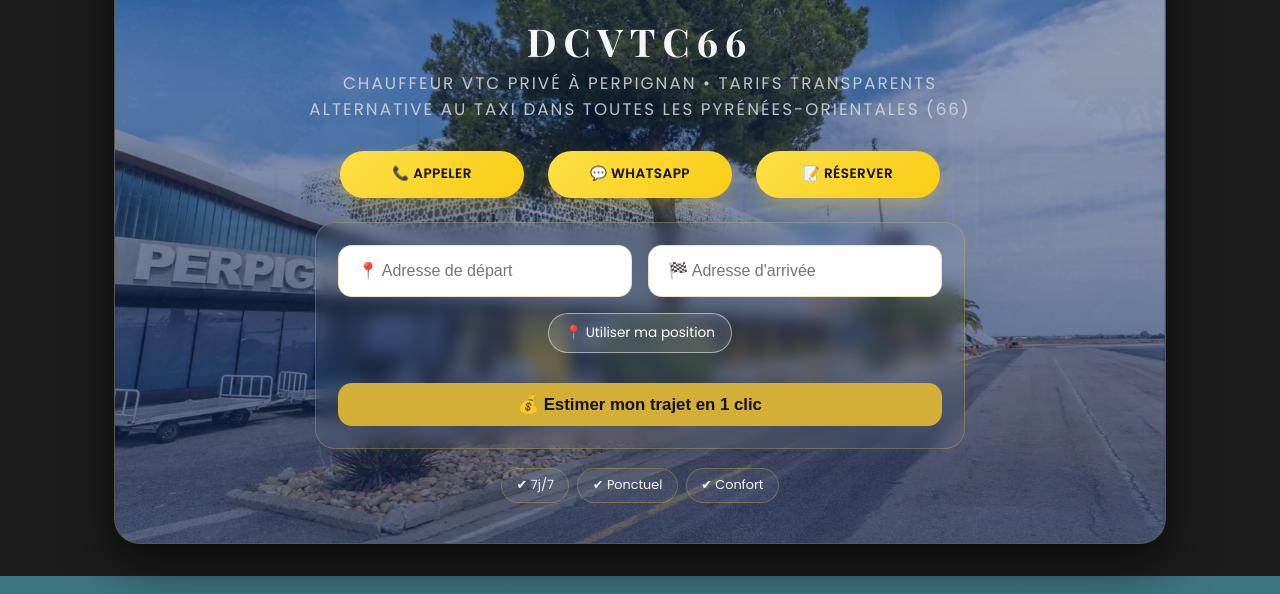
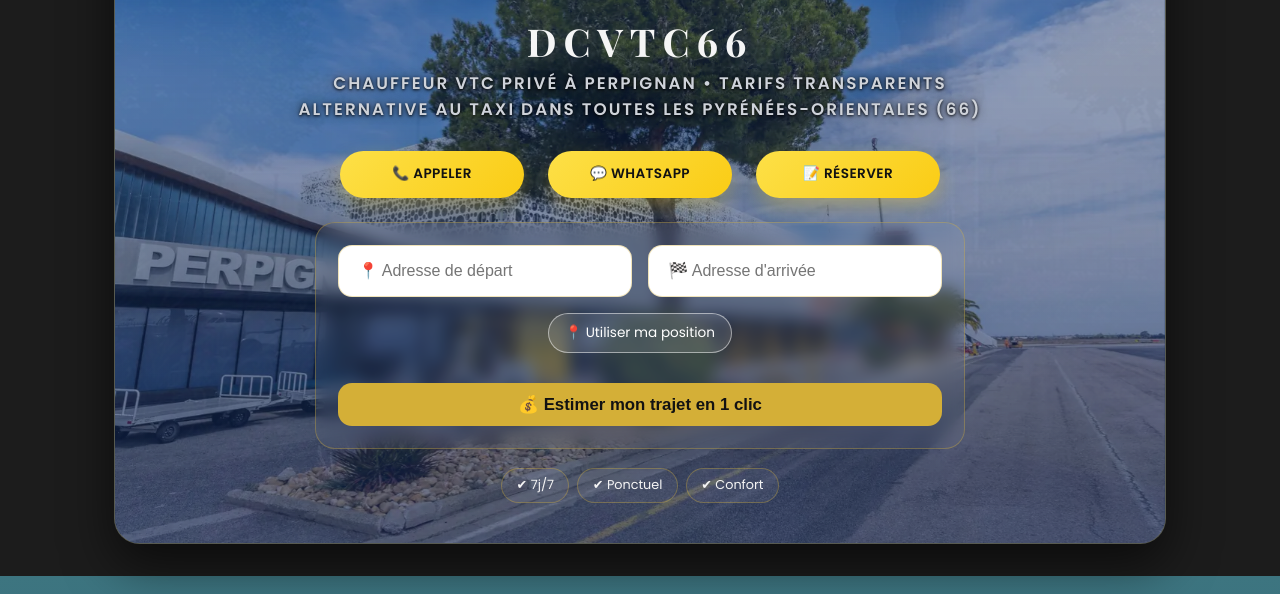
Before and after one commit to DCVTC66/DCVTC66, a plain HTML site: page index.html in a window 1280 px wide. Shown: the part 206-800 px from the top of the page. Drawn offline with nearby package versions, Linux system fonts and the light colour scheme; some packages are replaced by stand-ins of ours.

Commit message:
index.html

```diff
--- a/index.html
+++ b/index.html
@@ -38,7 +38,7 @@
     }
 
     .site-title { margin-bottom: 0.2rem; font-size: 2.4rem; }
-    .site-subtitle { margin-top: 0; font-size: 1.05rem; max-width: 85%; margin-left: auto; margin-right: auto; opacity: 0.9; }
+    .site-subtitle { margin-top: 0; font-size: 1.05rem; max-width: 85%; margin-left: auto; margin-right: auto; opacity: 1; text-shadow: 0 1px 3px rgba(0,0,0,.9), 0 0 10px rgba(0,0,0,.7); font-weight: 600; }
 
     /* Boutons principaux */
     .hero-actions {
```
